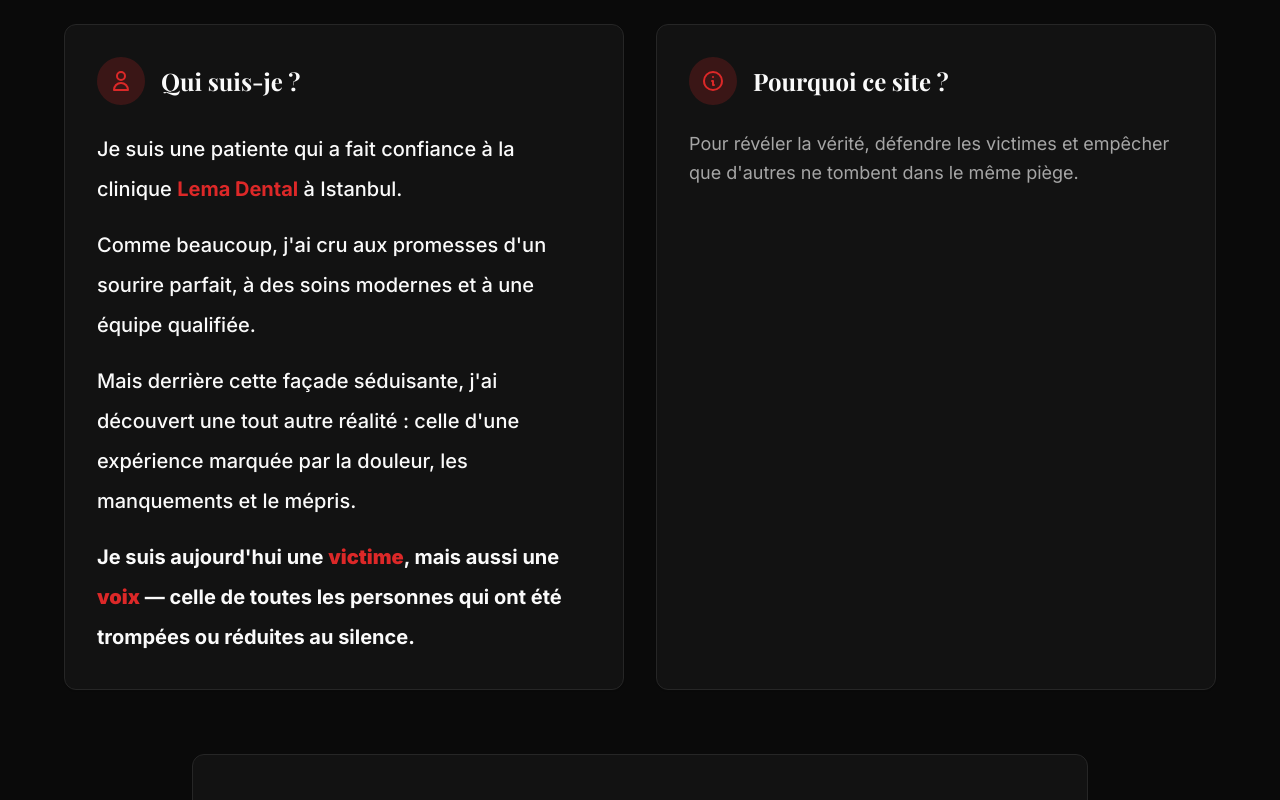
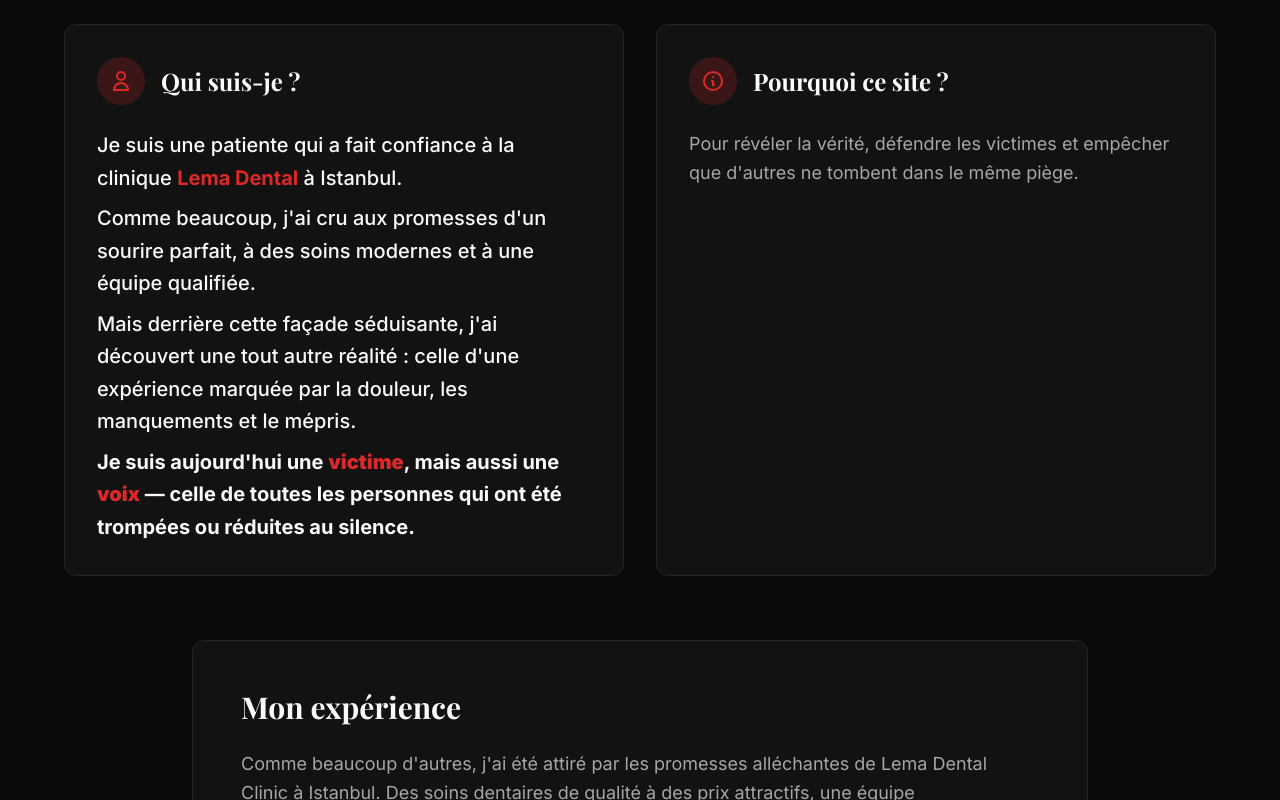
Before and after one commit to kenzab75-bit/glimpse-ahead-now-8727361c, a React (Vite) app: page / in a window 1280 px wide. Shown: the part 1440-2240 px from the top of the page. Built offline with nearby package versions, Linux system fonts and the light colour scheme; the HTML template or start-up script is replaced by a standard one.

Commit message:
Ajuster interligne texte MyStory
Réduire l’espacement entre les lignes dans la section « Qui suis-je ? » en passant l’espace vertical de space-y-4 à space-y-2 et modifier l’interligne de leading-loose à leading-relaxed pour un rendu plus compact.

```diff
--- a/src/components/MyStory.tsx
+++ b/src/components/MyStory.tsx
@@ -22,17 +22,17 @@ export const MyStory = () => {
                 </div>
                 <h3 className="text-2xl font-bold ml-4 text-foreground">Qui suis-je ?</h3>
               </div>
-              <div className="space-y-4">
-                <p className="text-foreground leading-loose text-xl font-medium">
+              <div className="space-y-2">
+                <p className="text-foreground leading-relaxed text-xl font-medium">
                   Je suis une patiente qui a fait confiance à la clinique <strong className="text-primary font-bold">Lema Dental</strong> à Istanbul.
                 </p>
-                <p className="text-foreground leading-loose text-xl font-medium">
+                <p className="text-foreground leading-relaxed text-xl font-medium">
                   Comme beaucoup, j'ai cru aux promesses d'un sourire parfait, à des soins modernes et à une équipe qualifiée.
                 </p>
-                <p className="text-foreground leading-loose text-xl font-medium">
+                <p className="text-foreground leading-relaxed text-xl font-medium">
                   Mais derrière cette façade séduisante, j'ai découvert une tout autre réalité : celle d'une expérience marquée par la douleur, les manquements et le mépris.
                 </p>
-                <p className="text-foreground leading-loose text-xl font-bold">
+                <p className="text-foreground leading-relaxed text-xl font-bold">
                   Je suis aujourd'hui une <strong className="text-primary">victime</strong>, mais aussi une <strong className="text-primary">voix</strong> — celle de toutes les personnes qui ont été trompées ou réduites au silence.
                 </p>
               </div>
```
